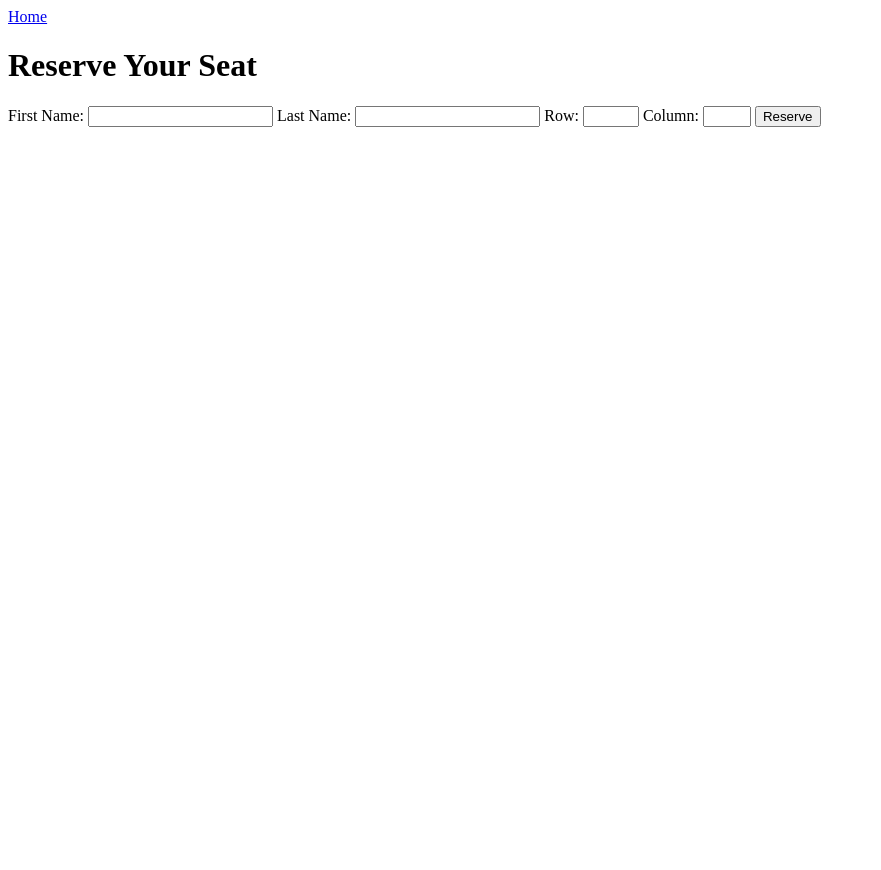
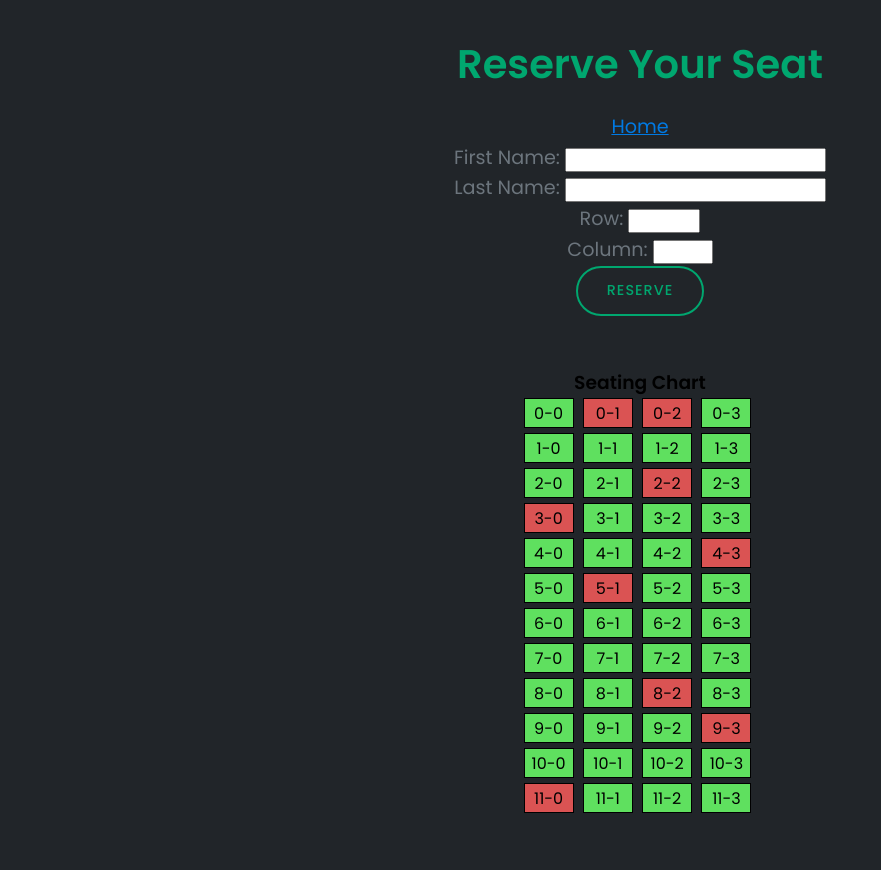
Before and after one commit to GMast3rs/4320FinalProject, a Flask app: template templates/reserve.html in a window 1280 px wide. Shown: the whole page, without its empty margins (0-881 px from the left). Before the commit the page ends 127 px from the top, so only its background shows below. Run offline with Flask 3, Linux system fonts and the light colour scheme; the template is opened without the code that fills it: values that come from a table or form of the project are taken from there, others are empty; parts of the project's set-up code (start-up, migrations or seed data) failed here and were passed over.

Commit message:
Update reserve.html

```diff
--- a/templates/reserve.html
+++ b/templates/reserve.html
@@ -1,15 +1,155 @@
 <!DOCTYPE html>
-<html>
-<a href="/">Home</a>
-<head><title>Reserve a Seat</title></head>
+<html lang="en">
+<head>
+    <meta charset="UTF-8">
+    <meta name="viewport" content="width=device-width, initial-scale=1.0">
+    <title>Reserve a Seat</title>
+    <link href="https://fonts.googleapis.com/css2?family=Poppins:wght@300;400;500;600&display=swap" rel="stylesheet">
+    <style>
+        :root {
+            --primary: #00a76f;
+            --secondary: #212529;
+        }
+
+        * {
+            margin: 0;
+            padding: 0;
+            box-sizing: border-box;
+            font-family: 'Poppins', sans-serif;
+        }
+
+        body {
+            background-color: var(--secondary);
+            line-height: 1.6;
+        }
+
+        .container {
+            max-width: 1200px;
+            margin: 0 auto;
+            padding: 2rem;
+            min-height: 100vh;
+            display: flex;
+            flex-direction: column;
+            justify-content: center;
+            align-items: center;
+            text-align: center;
+        }
+
+        header {
+            margin-bottom: 3rem;
+        }
+
+        h1 {
+            font-size: 2.5rem;
+            margin-bottom: 1rem;
+            color: var(--primary);
+            font-weight: 600;
+        }
+
+        .subtitle {
+            font-size: 1.2rem;
+            color: #6c757d;
+            max-width: 600px;
+            margin: 0 auto 2rem;
+        }
+
+         .link {
+            font-size: 1.2rem;
+            color: #0079e2;
+        }
+
+        .seat-container {
+            margin: 20px 0;
+        }
+
+        .seat-row {
+            margin-bottom: 5px;
+        }
+
+        .seat {
+            display: inline-block;
+            width: 50px;
+            height: 30px;
+            border: 1px solid #000;
+            margin-right: 5px;
+            text-align: center;
+            line-height: 30px;
+        }
+
+        .available {
+            background-color: #5fe05f;
+        }
+
+        .reserved {
+            background-color: #da5353;
+        }
+
+        .btn {
+            display: inline-block;
+            padding: 0.8rem 1.8rem;
+            border-radius: 50px;
+            text-decoration: none;
+            font-weight: 500;
+            transition: all 0.3s ease;
+            text-transform: uppercase;
+            letter-spacing: 1px;
+            font-size: 0.9rem;
+        }
+
+        .btn-outline {
+            background-color: var(--secondary);
+            border: 2px solid var(--primary);
+            color: var(--primary);
+        }
+
+        .btn-outline:hover {
+            background-color: var(--primary);
+            color: white;
+            cursor: pointer;
+        }
+
+    </style>
+</head>
 <body>
+    <div class="container">
     <h1>Reserve Your Seat</h1>
-    <form method="POST">
+    <a class = "link" href ="/">Home</a>
+    <form class = "subtitle" action="{{ url_for('reserve.reservation') }}" method="POST">
         First Name: <input type="text" name="first_name" required>
+        <br>
         Last Name: <input type="text" name="last_name" required>
+        <br>
         Row: <input type="number" name="seat_row" min="0" max="11" required>
+        <br>
         Column: <input type="number" name="seat_column" min="0" max="3" required>
-        <button type="submit">Reserve</button>
+        <br>
+        <button class = "btn btn-outline" type="submit">Reserve</button>
+        <br>
+
+        {% with messages = get_flashed_messages() %}
+            {% if messages %}
+                <div style="color: red; margin-top: 10px;">
+                    {% for message in messages %}
+                        {{ message }}<br>
+                    {% endfor %}
+                </div>
+            {% endif %}
+        {% endwith %}
     </form>
+
+    <div class="seat-container">
+        <h3>Seating Chart</h3>
+        {% for row in range(12) %}
+            <div class="seat-row">
+                {% for col in range(4) %}
+                    {% set reserved = reservations | selectattr("seatRow", "equalto", row) | selectattr("seatColumn", "equalto", col) | list %}
+                    <div class="seat {% if reserved %}reserved{% else %}available{% endif %}">
+                        {{ row }}-{{ col }}
+                    </div>
+                {% endfor %}
+            </div>
+        {% endfor %}
+    </div>
+    </div>
 </body>
 </html>
```
